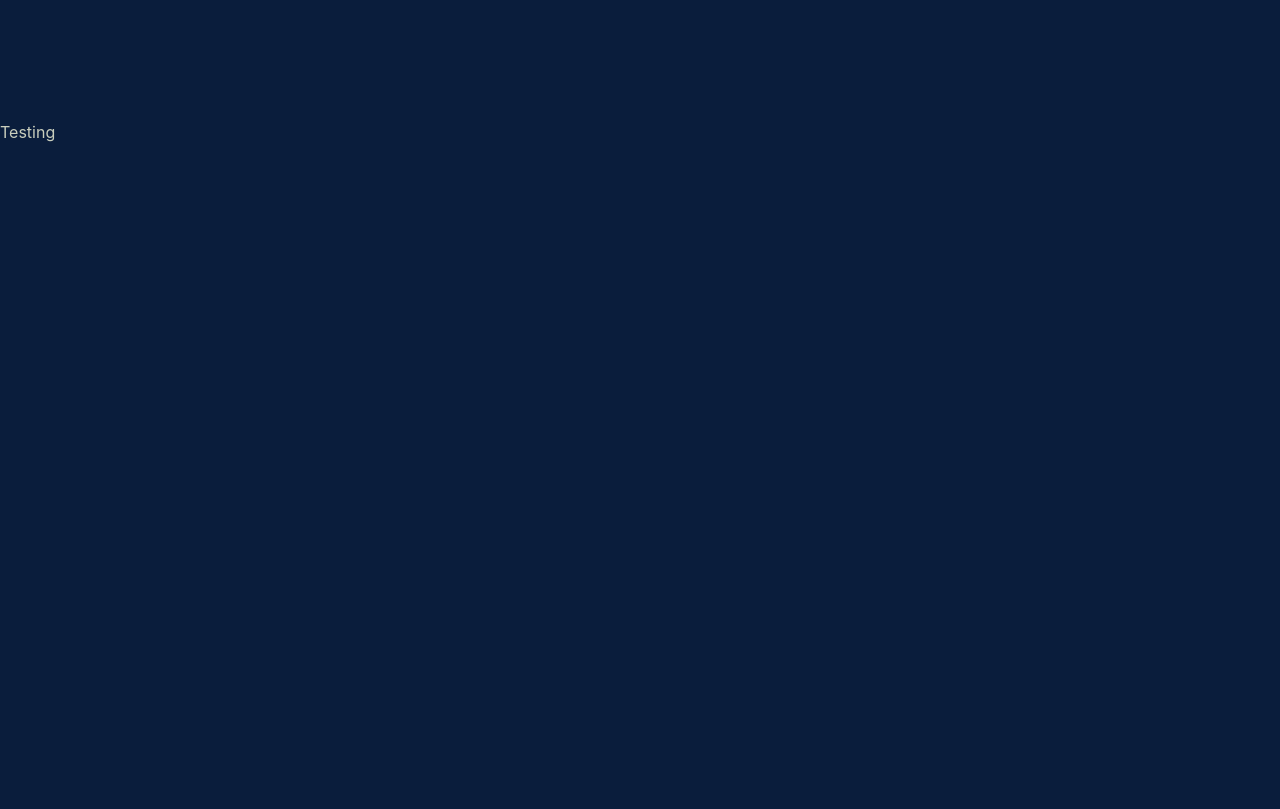
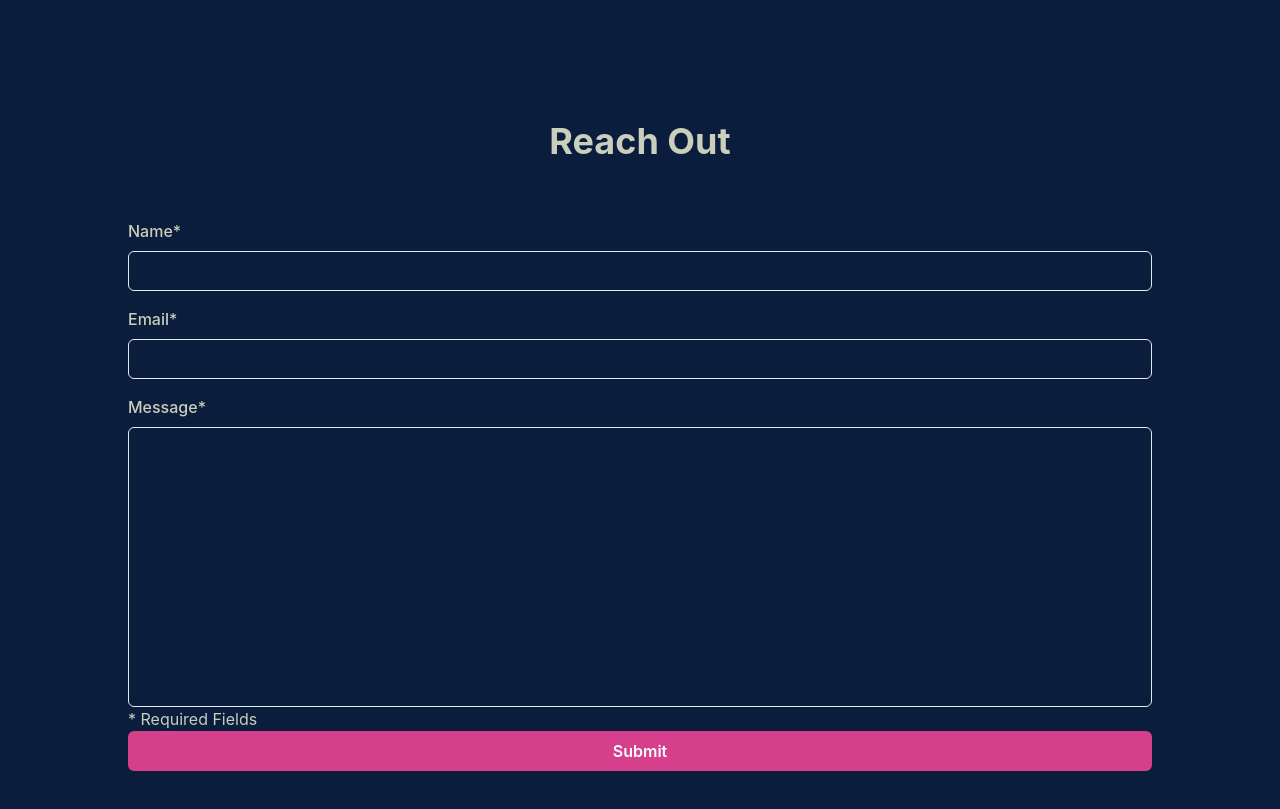
Before and after one commit to CarlosTussi/Websites, a React (Create React App) app in the folder Carlostussi/carlostussi/: page / in a window 1280 px wide. Shown: the part 3880-4689 px from the top of the page. Built offline with nearby package versions, Linux system fonts and the light colour scheme.

Commit message:
[ADD] Form component with popup

```diff
--- a/Carlostussi/carlostussi/package.json
+++ b/Carlostussi/carlostussi/package.json
@@ -10,13 +10,15 @@
     "@testing-library/jest-dom": "^5.16.5",
     "@testing-library/react": "^13.4.0",
     "@testing-library/user-event": "^13.5.0",
+    "formik": "^2.2.9",
     "framer-motion": "^8.0.2",
     "react": "^18.2.0",
     "react-awesome-reveal": "^4.1.0",
     "react-dom": "^18.2.0",
     "react-feather": "^2.0.10",
     "react-scripts": "5.0.1",
-    "web-vitals": "^2.1.4"
+    "web-vitals": "^2.1.4",
+    "yup": "^0.32.11"
   },
   "scripts": {
     "start": "react-scripts start",
--- a/Carlostussi/carlostussi/src/App.js
+++ b/Carlostussi/carlostussi/src/App.js
@@ -1,19 +1,23 @@
 import './App.css';
-import { ChakraProvider, Box } from '@chakra-ui/react'
+import { ChakraProvider, } from '@chakra-ui/react'
 import Nav from './components/Nav';
 import LandingPage from './components/LandingPage';
 import ServicePage from './components/ServicePage';
-import FullScreen from './components/FullScreen';
 import ContactPage from './components/ContactPage';
+import PopUp from './components/PopUp';
+import PopUpProvider from './contexts/PopUpProvider';
 
 
 function App() {
   return (
     <ChakraProvider>
-      <Nav />
-      <LandingPage />
-      <ServicePage />
-      <ContactPage />
+      <PopUpProvider>
+        <Nav />
+        <LandingPage />
+        <ServicePage />
+        <ContactPage />
+        <PopUp />
+      </PopUpProvider>
     </ChakraProvider>
   );
 }
--- a/Carlostussi/carlostussi/src/components/ContactPage.js
+++ b/Carlostussi/carlostussi/src/components/ContactPage.js
@@ -1,10 +1,84 @@
 import FullScreen from "./FullScreen";
+import {useFormik, yupToFormErrors} from "formik";
+import * as Yup from "yup";
+import { FormControl, FormErrorMessage, FormLabel, Input, Textarea, VStack, Heading, Button, Box, propNames } from "@chakra-ui/react";
+
+import { usePopUpContext } from "../contexts/PopUpProvider";
 
 function ContactPage()
 {
+    const formik = useFormik({
+        initialValues: {
+            name: "",
+            email: "",
+            message: "",
+        },
+
+        onSubmit: (data) => {
+            openPopUp("standard", "Form still under construction...")
+        },
+
+        validationSchema: Yup.object({
+            name: Yup.string().required(),
+            email: Yup.string().email().required(),
+            message: Yup.string().min(10).required(),
+        }),
+
+    })
+
+    const {openPopUp} = usePopUpContext();
+
     return(<>
         <FullScreen>
-            <p>Testing</p>
+            <VStack m="0 5vh 0 5vh"
+                    spacing="5vh">
+                <Heading>Reach Out</Heading>
+                <form onSubmit={formik.handleSubmit}>
+                    <FormControl isInvalid={formik.touched.name && formik.errors.hasOwnProperty("name")}
+                                 p="2vh 0 0 0"
+                    >
+                        <FormLabel htmlFor="name">Name*</FormLabel>
+                        <Input id="name"
+                            name="name"
+                            width="80vw"
+                            errorBorderColor= "#d5408b"
+                            {...formik.getFieldProps("name")}
+                                />
+                        <FormErrorMessage color="pink">Name Required</FormErrorMessage>
+                    </FormControl>
+                    <FormControl isInvalid={formik.touched.email && formik.errors.hasOwnProperty("email")}
+                                 p="2vh 0 0 0"
+                                    >
+                        <FormLabel htmlFor="email">Email*</FormLabel>
+                        <Input id="email"
+                            name="email"
+                            width="80vw"
+                            errorBorderColor= "#d5408b"
+                            {...formik.getFieldProps("email")}
+                                />
+                        <FormErrorMessage color="pink">Invalid Email Format</FormErrorMessage>
+                    </FormControl>
+                    <FormControl isInvalid={formik.touched.message && formik.errors.hasOwnProperty("message")}
+                                     p="2vh 0 0 0">
+                        <FormLabel htmlFor="message">Message*</FormLabel>
+                        <Textarea
+                                id="message"
+                                name="message"
+                                height="35vh"
+                                width="80vw"
+                                resize= "none"
+                                errorBorderColor= "#d5408b"
+                            {...formik.getFieldProps("message")}
+                                />
+                        <FormErrorMessage color="pink">Must be at least 10 characters</FormErrorMessage>
+                    </FormControl>
+                    <p>* Required Fields</p>
+                    <Button type="submit"
+                            width="full"
+                            colorScheme="pink"
+                            >Submit</Button>
+                </form>
+            </VStack>
         </FullScreen>
     </>);
 }
--- /dev/null
+++ b/Carlostussi/carlostussi/src/components/PopUp.js
@@ -0,0 +1,53 @@
+import {
+    AlertDialog,
+    AlertDialogBody,
+    AlertDialogContent,
+    AlertDialogFooter,
+    AlertDialogHeader,
+    AlertDialogOverlay,
+    Button,
+} from '@chakra-ui/react'
+import { useRef } from 'react';
+import { usePopUpContext } from "../contexts/PopUpProvider";
+import * as COLOR from "../styleguide/colorscheme";
+
+function PopUp()
+{
+    const cancelRef = useRef();
+    const {isOpen, message, type, closePopUp} = usePopUpContext(); //Destructuring
+
+    return(
+        <AlertDialog
+            isOpen={isOpen}
+            leastDestructiveRef={cancelRef}
+            onClose = {() => console.log("Closing dialog!")}
+            motionPresent = "slideInBottom"
+            isCentered="true"
+            >
+                <AlertDialogOverlay>
+                    <AlertDialogContent
+                            textAlign="center"
+                            bg= {COLOR.background.main}
+                            color={COLOR.text.paragraph}
+                            >
+
+                        <AlertDialogHeader>
+                            <p>Thank You</p>
+                        </AlertDialogHeader>
+                        <AlertDialogBody>
+                            <p>{message}</p>
+                        </AlertDialogBody>
+                        <AlertDialogFooter>
+                            <Button
+                                m="auto auto"
+                                onClick={() => closePopUp()}
+                                colorScheme="pink"
+                                >Close</Button>
+                        </AlertDialogFooter>
+                    </AlertDialogContent>
+                </AlertDialogOverlay>
+        </AlertDialog>
+        );
+}
+
+export default PopUp;
--- a/Carlostussi/carlostussi/src/components/ServiceCard.js
+++ b/Carlostussi/carlostussi/src/components/ServiceCard.js
@@ -1,4 +1,4 @@
-import { VStack, Heading, Box } from "@chakra-ui/react";
+import { VStack, Box } from "@chakra-ui/react";
 import { Fade } from "react-awesome-reveal";
 import * as COLOR from "../styleguide/colorscheme";
 
--- a/Carlostussi/carlostussi/src/components/ServicePage.js
+++ b/Carlostussi/carlostussi/src/components/ServicePage.js
@@ -5,7 +5,7 @@ import * as COLOR from "../styleguide/colorscheme";
 
 import { useEffect, useState} from "react";
 import ServiceCard from "./ServiceCard";
-import { ArrowDown, PlayCircle, } from 'react-feather';
+import { ArrowDown, } from 'react-feather';
 
 function ServicePage()
 {
@@ -72,7 +72,6 @@ function ServicePage()
                  zIndex="20"
                  bottom="0">
       <ArrowDown
-                    textAlign="center"
                     className="arrowDown"
                     color={COLOR.text.card}
                     size="8vh"
--- /dev/null
+++ b/Carlostussi/carlostussi/src/contexts/PopUpProvider.js
@@ -0,0 +1,37 @@
+import React, { useState } from "react";
+
+
+const PopUpContext = React.createContext();
+
+function PopUpProvider ({children})
+{
+    const [popUpInfo, setPopUpInfo] = useState({
+        isOpen: false,
+        type: "standard", //Indicate what type of popup is it
+        message: "[default message]",
+    })
+
+    return(
+        <PopUpContext.Provider value={{
+            ...popUpInfo,
+            openPopUp: (newType, newMessage) => setPopUpInfo({
+                ...popUpInfo,
+                isOpen: true,
+                type: newType,
+                message: newMessage,
+            }),
+            closePopUp: () => {
+                setPopUpInfo({
+                    isOpen: false,
+                    type: "standard",
+                })
+            }
+        }}>
+            {children}
+        </PopUpContext.Provider>
+    )
+
+}
+
+export const usePopUpContext = () => React.useContext(PopUpContext);
+export default PopUpProvider;
```
Also changed, not shown: 1 other file (tests, documents, lock files or other folders).
